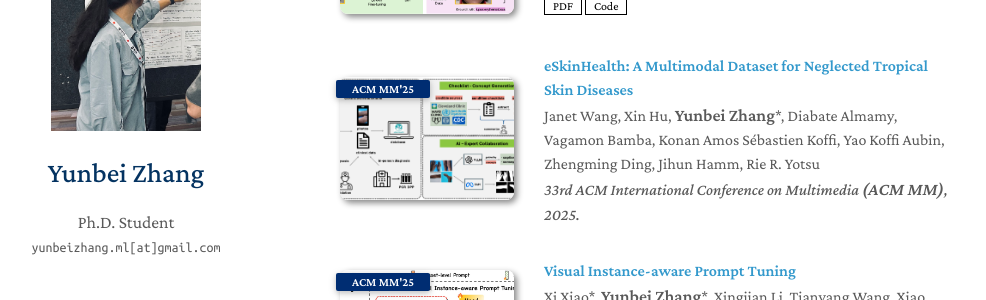
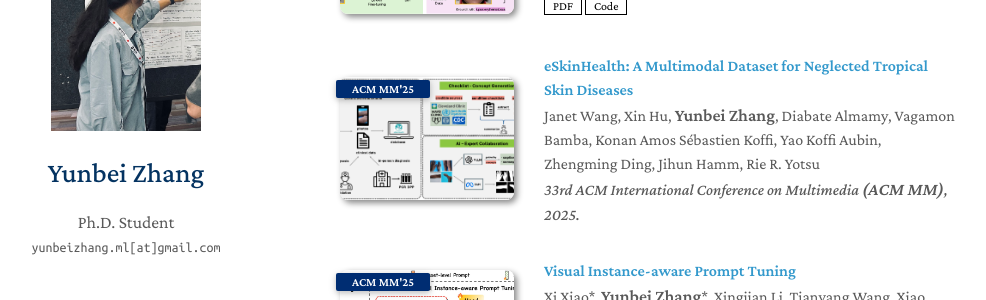
Before and after one commit to yunbeizhang/yunbeizhang.github.io, a Jekyll site: the page built from index.md, in a window 1280 px wide and 900 px high, scrolled down 913 px. Shown: the part 153-453 px from the top of the window, without its empty margins (150-1136 px from the left). Built offline with Jekyll 4.4.1, drawn with Linux system fonts in a browser that asks for light colours; a style sheet for code colours, icons or effects is not loaded; our own code applies the rules of GitHub Pages for plain Markdown files.

Commit message:
Fix author formatting in publications.yml

```diff
--- a/_data/publications.yml
+++ b/_data/publications.yml
@@ -18,7 +18,7 @@ main:
     image: ./assets/img/doctor_approved_fig.png
 
   - title: "eSkinHealth: A Multimodal Dataset for Neglected Tropical Skin Diseases"
-    authors: "Janet Wang, Xin Hu, <span style='font-size: 1.1em; font-weight: bold;'>Yunbei Zhang</span>*, Diabate Almamy, Vagamon Bamba, Konan Amos Sébastien Koffi, Yao Koffi Aubin, Zhengming Ding, Jihun Hamm, Rie R. Yotsu"
+    authors: "Janet Wang, Xin Hu, <span style='font-size: 1.1em; font-weight: bold;'>Yunbei Zhang</span>, Diabate Almamy, Vagamon Bamba, Konan Amos Sébastien Koffi, Yao Koffi Aubin, Zhengming Ding, Jihun Hamm, Rie R. Yotsu"
     conference_short: ACM MM'25
     conference: "33rd ACM International Conference on Multimedia <span style='font-size: 1.1em; font-weight: bold;'>(ACM MM)</span>, 2025."
     # conference2: "Second Workshop on Test-Time Adaptation: Putting Updates to the Test! at ICML 2025."
```
